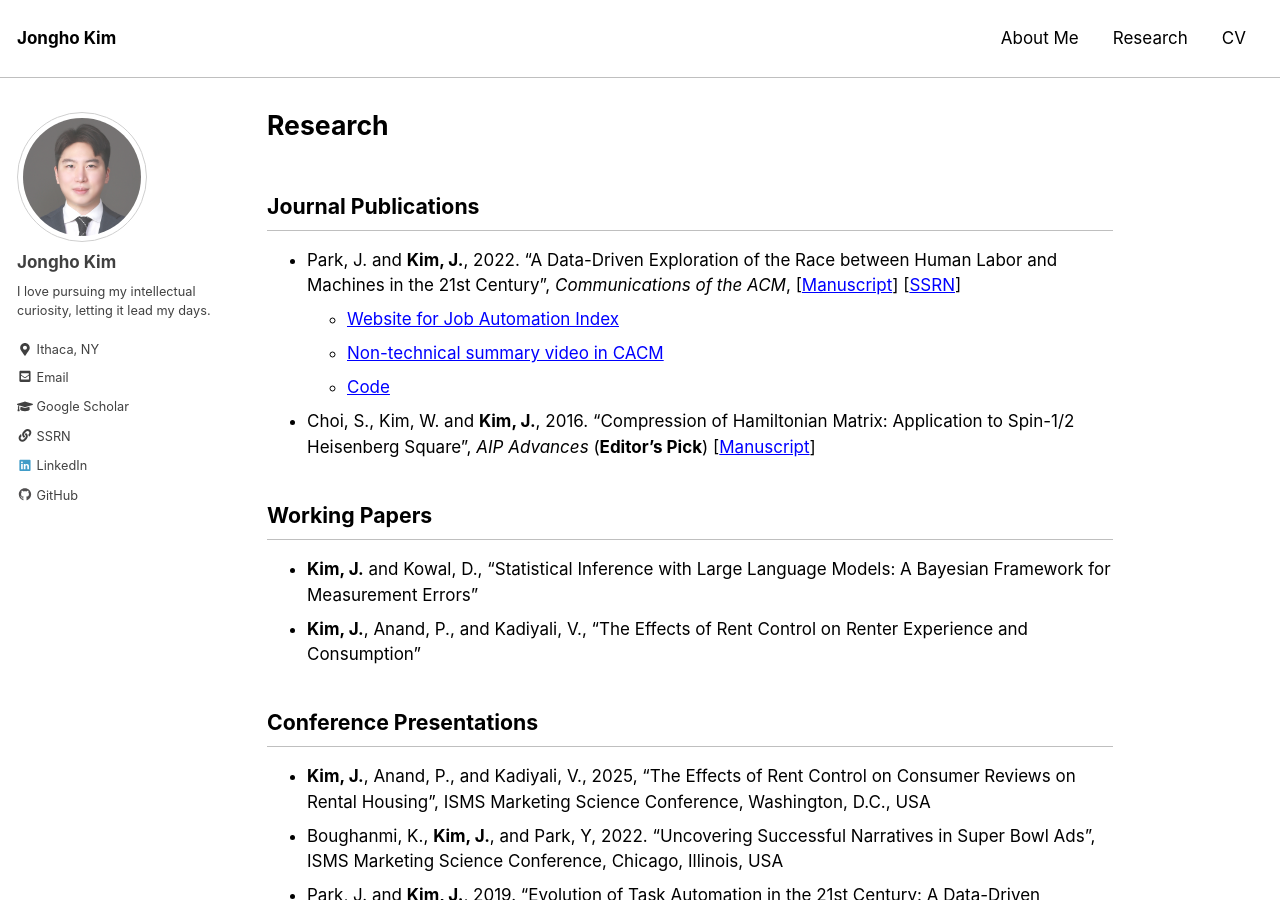
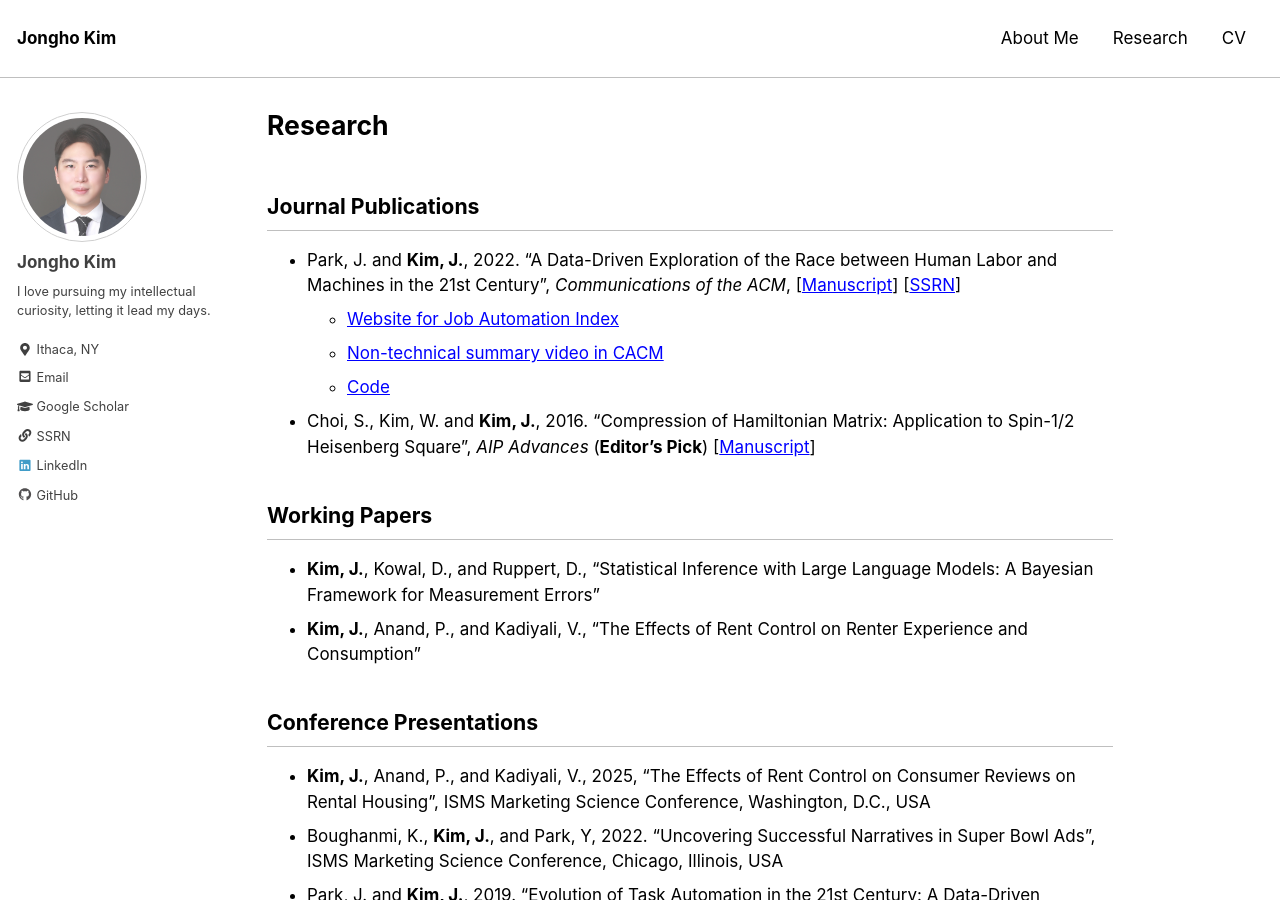
Before and after one commit to jonghkim/jonghkim.github.io, a Jekyll site: the page built from _pages/research.md, in a window 1280 px wide and 900 px high. Built offline with Jekyll 4.4.1, drawn with Linux system fonts in a browser that asks for light colours.

Commit message:
update coauthor

```diff
--- a/_pages/research.md
+++ b/_pages/research.md
@@ -13,7 +13,7 @@ last_modified_at: 2021-03-28
 - Choi, S., Kim, W. and **Kim, J.**, 2016. “Compression of Hamiltonian Matrix: Application to Spin-1/2 Heisenberg Square”, *AIP Advances* (**Editor’s Pick**) [[Manuscript](https://aip.scitation.org/doi/pdf/10.1063/1.4963834?class=pdf)]
 
 ## Working Papers
-- **Kim, J.** and Kowal, D., "Statistical Inference with Large Language Models: A Bayesian Framework for Measurement Errors"
+- **Kim, J.**, Kowal, D., and Ruppert, D., "Statistical Inference with Large Language Models: A Bayesian Framework for Measurement Errors"
 - **Kim, J.**, Anand, P., and Kadiyali, V., "The Effects of Rent Control on Renter Experience and Consumption"
 
 ## Conference Presentations
```
